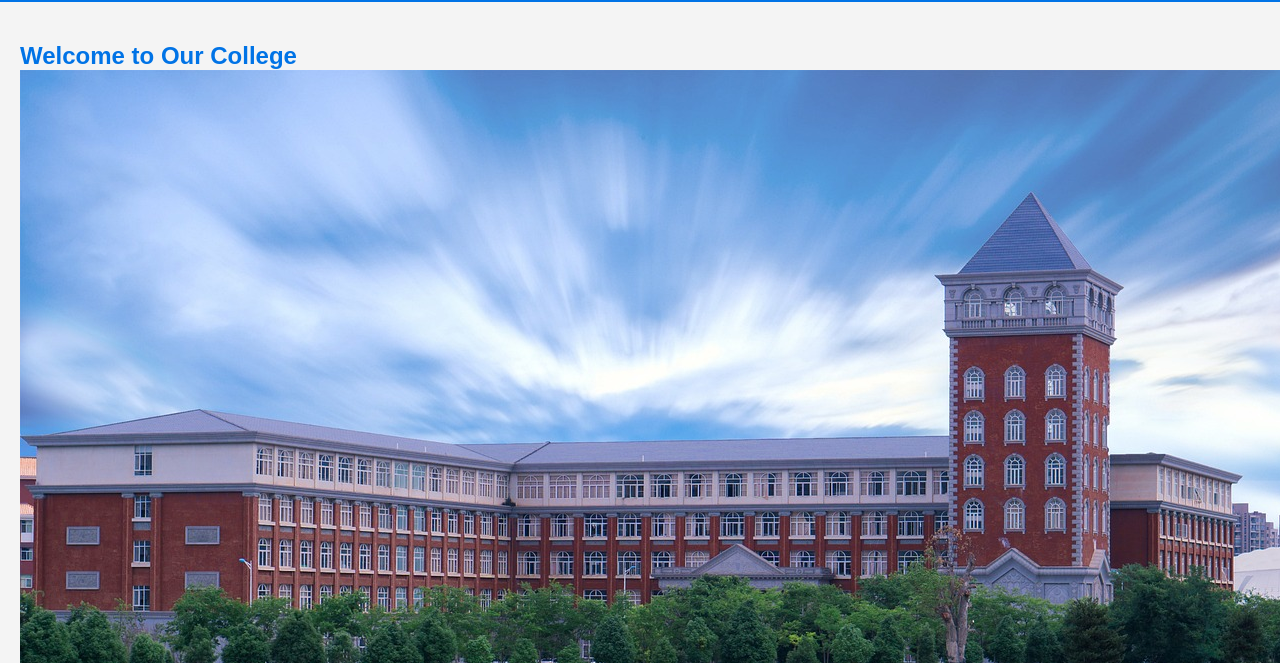
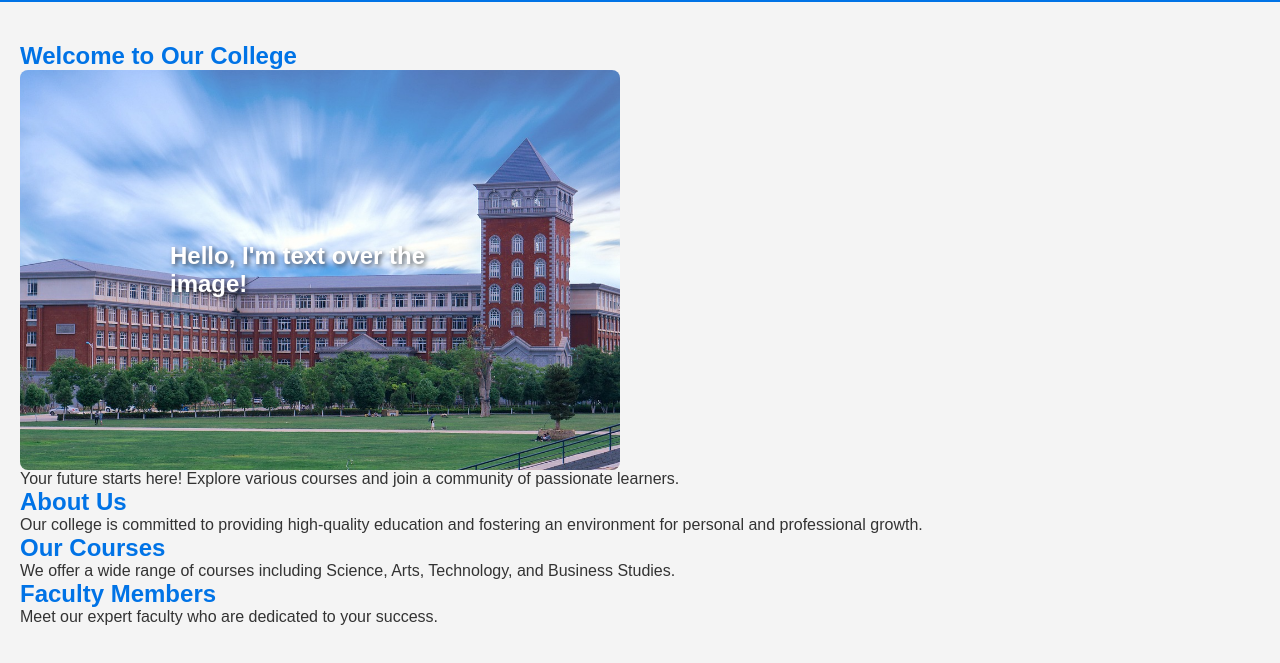
Before and after one commit to Kaiser7-vxz/team11, a plain HTML site: page index.html in a window 1280 px wide. Shown: the part 137-800 px from the top of the page. Drawn offline with Linux system fonts and the light colour scheme.

Commit message:
image css

```diff
--- /dev/null
+++ b/detail.css
@@ -0,0 +1 @@
+h
--- a/index.css
+++ /dev/null
@@ -1,44 +0,0 @@
-.chat-container {
-    background-color: #ffffff;
-    border: 1px solid #ddd;
-    padding: 20px;
-    border-radius: 8px;
-    width: 400px;
-    box-shadow: 0 4px 10px rgba(0, 0, 0, 0.1);
-    text-align: center;
-  }
-
-  .typing-text {
-    font-size: 18px;
-    color: #333;
-    white-space: pre-wrap; /* Preserve line breaks and spaces */
-    opacity: 0; /* Initially hidden */
-    animation: fadeIn 0.5s ease-in forwards; /* Fade-in animation after typing */
-  }
-
-  .typing-text::after {
-    content: "|"; /* Typing cursor */
-    display: inline-block;
-    margin-left: 5px;
-    animation: blink 0.7s steps(2, start) infinite;
-  }
-
-  /* Fade-in keyframes */
-  @keyframes fadeIn {
-    from {
-      opacity: 0;
-    }
-    to {
-      opacity: 1;
-    }
-  }
-
-  /* Blinking cursor animation */
-  @keyframes blink {
-    0%, 100% {
-      opacity: 1;
-    }
-    50% {
-      opacity: 0;
-    }
-  }
--- a/index.html
+++ b/index.html
@@ -32,12 +32,10 @@
     <main>
         <section id="home">
             <h1>Welcome to Our College</h1><div>
-                <div class="chat-container">
-                    <p class="typing-text" id="typing-text"></p>
+                <div class="image-container">
+                    <img src="img/university-6699377_1280.jpg" alt="Beautiful Landscape">
+                    <div class="overlay-text">Hello, I'm text over the image!</div>
                   </div>
-                  <script src="script.js"></script>
-                <img src="img/university-6699377_1280.jpg" alt="coleege">
-            </div>
             <p>Your future starts here! Explore various courses and join a community of passionate learners.</p>
         </section>
 
--- a/style.css
+++ b/style.css
@@ -1,5 +1,30 @@
 
 /* Reset some default styles */
+.image-container {
+    position: relative; /* Create a relative positioning context */
+    width: 600px; /* Adjust width as needed */
+    height: 400px; /* Adjust height as needed */
+  }
+
+  /* Image Styling */
+  .image-container img {
+    width: 100%; /* Make image fill the container */
+    height: 100%; /* Stretch image to fit */
+    object-fit: cover; /* Maintain aspect ratio */
+    border-radius: 8px; /* Optional: Rounded corners */
+  }
+
+  /* Overlay Text Styling */
+  .overlay-text {
+    position: absolute; /* Position the text over the image */
+    top: 50%; /* Center vertically */
+    left: 50%; /* Center horizontally */
+    transform: translate(-50%, -50%); /* Adjust for perfect centering */
+    color: white; /* Text color */
+    font-size: 24px; /* Text size */
+    font-weight: bold;
+    text-shadow: 2px 2px 4px rgba(0, 0, 0, 0.6); /* Shadow for better readability */
+  }
 * {
     margin: 0;
     padding: 0;
```
Also changed, not shown: detailsofstudent.html (+1 -1 lines), index.js (deleted, +0 -18 lines), main.html (deleted).
